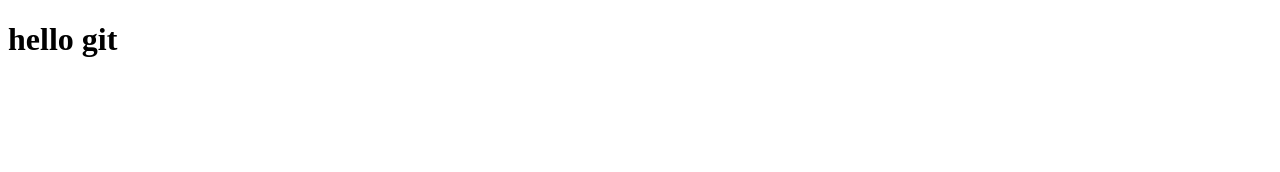
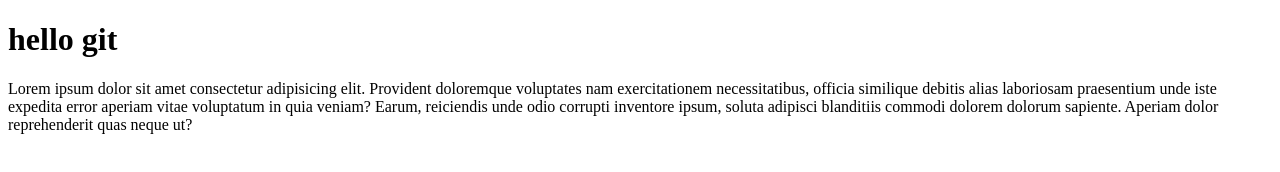
Before and after one commit to sovan-souern/Project, a plain HTML site: page index.html in a window 1280 px wide. Drawn offline with Linux system fonts and the light colour scheme.

Commit message:
create new file

```diff
--- a/index.html
+++ b/index.html
@@ -7,5 +7,6 @@
 </head>
 <body>
     <h1>hello git</h1>
+    <p>Lorem ipsum dolor sit amet consectetur adipisicing elit. Provident doloremque voluptates nam exercitationem necessitatibus, officia similique debitis alias laboriosam praesentium unde iste expedita error aperiam vitae voluptatum in quia veniam? Earum, reiciendis unde odio corrupti inventore ipsum, soluta adipisci blanditiis commodi dolorem dolorum sapiente. Aperiam dolor reprehenderit quas neque ut?</p>
 </body>
 </html>
```
